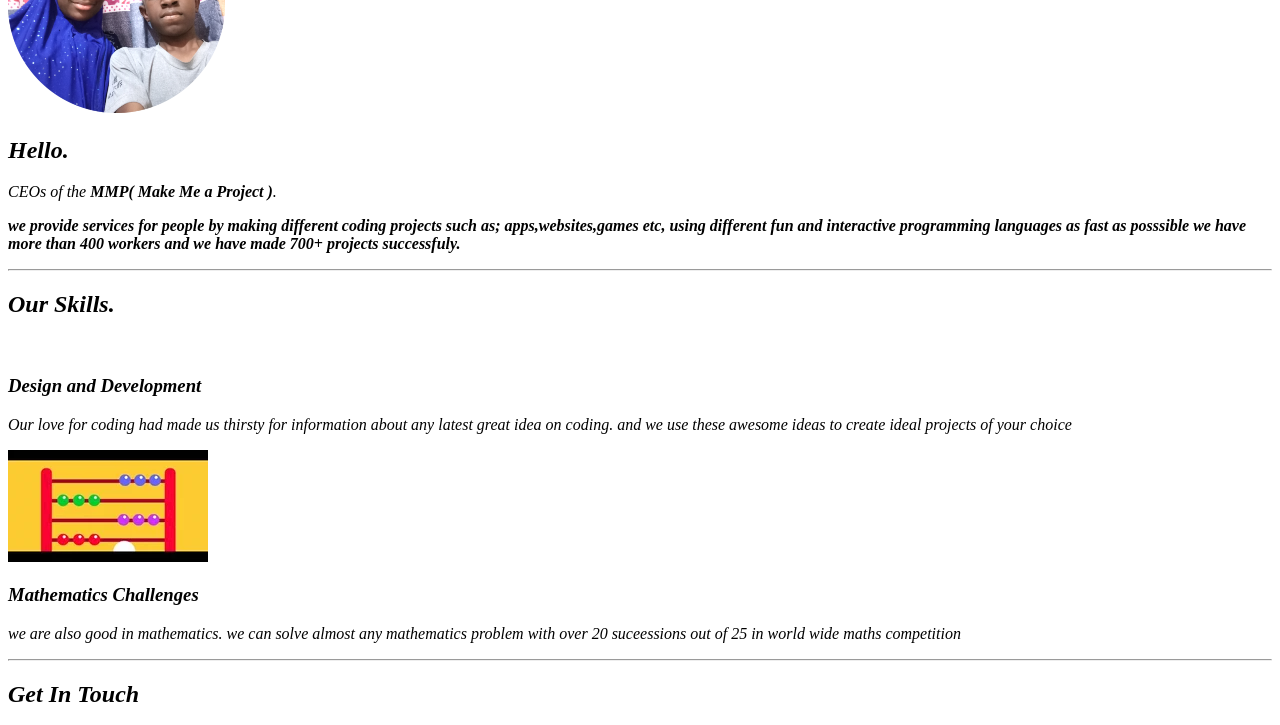
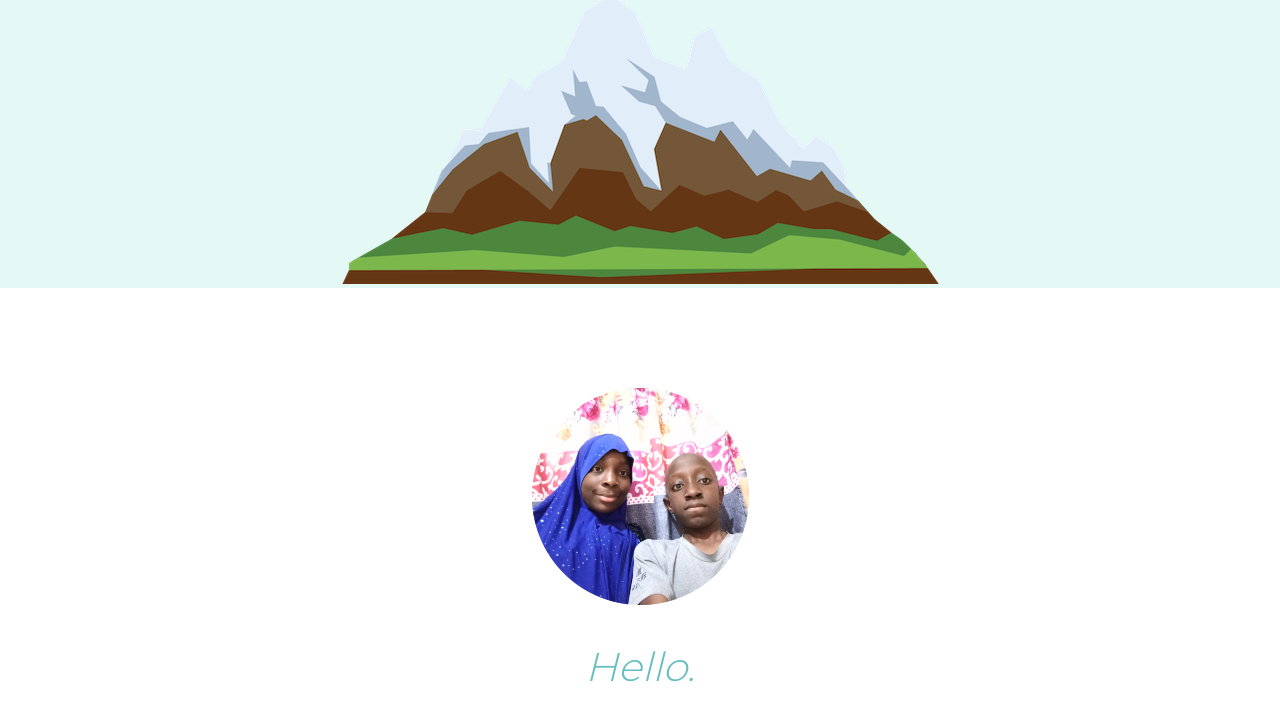
Before and after one commit to H-hi-hh3/employ, a plain HTML site: page index.html in a window 1280 px wide. Shown: the part 709-1434 px from the top of the page. Drawn offline with Linux system fonts and the light colour scheme; files that its build step writes are made by us from their sources.

Commit message:
Update index.html

```diff
--- a/index.html
+++ b/index.html
@@ -7,7 +7,7 @@
   <link rel="preconnect" href="https://fonts.googleapis.com">
   <link rel="preconnect" href="https://fonts.gstatic.com" crossorigin>
   <link href="https://fonts.googleapis.com/css2?family=Merriweather&family=Montserrat:wght@300&family=Sacramento&family=sriracha&display=swap" rel="stylesheet">
-  <link rel="stylesheet" href="css/styles.css/">
+  <link rel="stylesheet" href="css/styles.css">
 
 </head>
 
```
